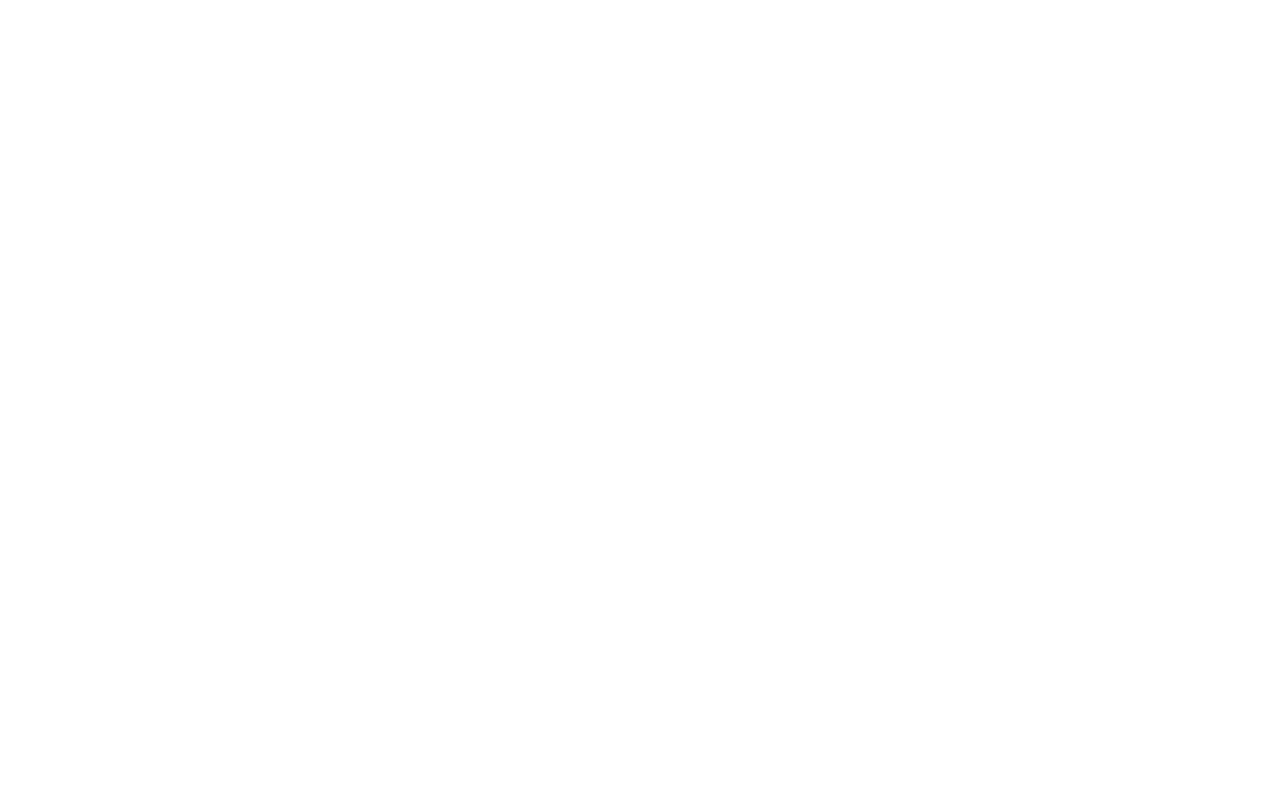
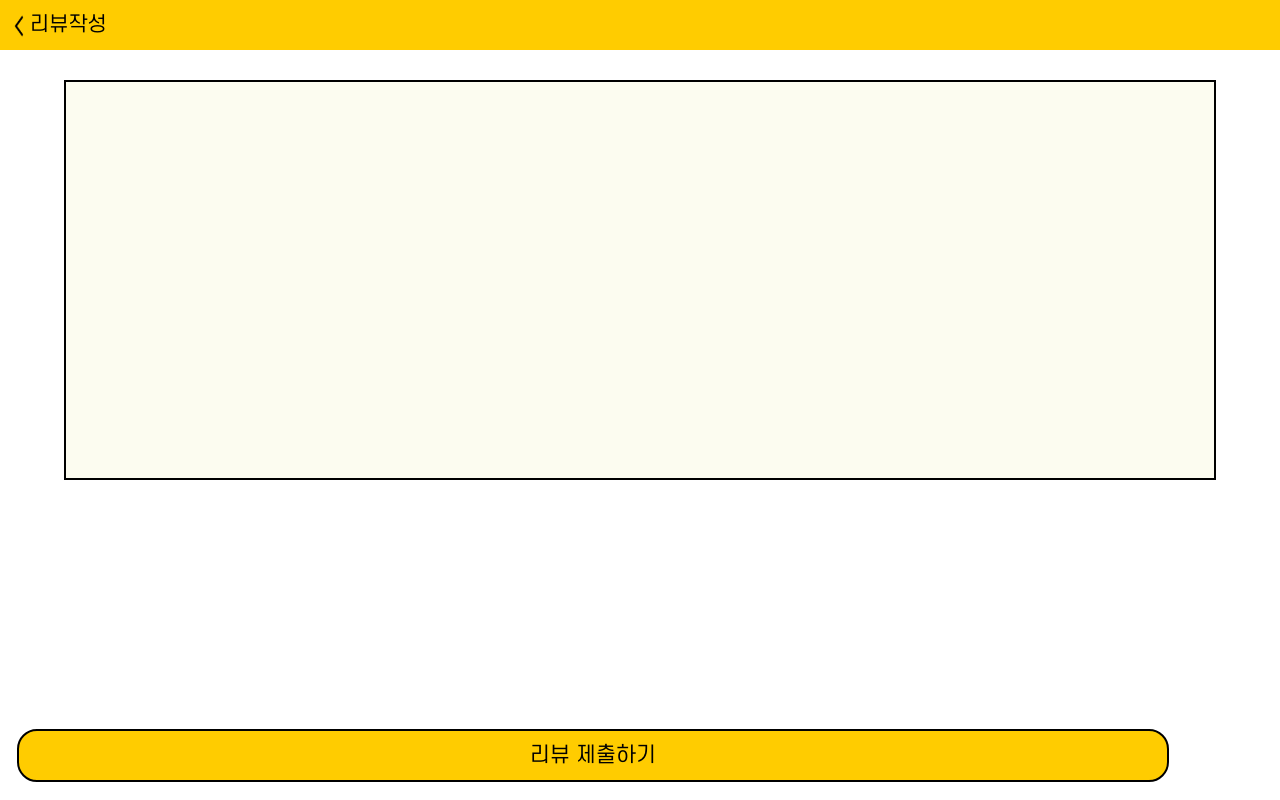
Before and after one commit to pika-two/pika-two-FE, a React (Vite) app: page /reviewPage in a window 1280 px wide. Before the commit this address had no page. Built offline with nearby package versions, Linux system fonts and the light colour scheme.

Commit message:
리뷰 작성 페이지 추가

```diff
--- a/src/App.jsx
+++ b/src/App.jsx
@@ -10,6 +10,7 @@
 import SearchPage from './pages/SearchPage';
 import CompanyInfoPage from './pages/CompanyInfoPage'
 import MyPage from './pages/MyPage';
+import ReviewPage from './pages/ReviewPage';
 function App() {
   return (
   <GlobalPortal.Provider>
@@ -24,6 +25,7 @@
       <Route path="/search/:keyword" element = {<SearchPage/>}></Route>
       <Route path="/company/:id" element={<CompanyInfoPage/>}></Route>
       <Route path="/myPage" element={<MyPage/>}></Route>
+      <Route path="/reviewPage" element={<ReviewPage/>}></Route>
     </Routes>
   </Layout>
 
--- a/src/components/ui/Input.jsx
+++ b/src/components/ui/Input.jsx
@@ -2,14 +2,14 @@
 
 const InputStyled = styled.input`
 width : 90%;
-height : 48px;
+height : ${props => props.height?props.height:'48px'};
 border:2px solid #000000;
 margin:0 auto 10px auto;
 outline:none;
 padding:8px;
 box-sizing:border-box;
 transition:.3s;
-background-color : #f6f6f6;
+background : #fcfcf0;
 :focus{
     border-color:dodgerBlue;
     box-shadow:0 0 8px 0 dodgerBlue;
--- a/src/pages/MyPage.jsx
+++ b/src/pages/MyPage.jsx
@@ -17,7 +17,7 @@
             <Button>일정관리 보기</Button>
             <Button>지원현황 보기</Button>
             <Button>찜한 기업 보기</Button>
-            <Button>리뷰 작성하기</Button>
+            <Button onClick={()=>push('/reviewPage')}>리뷰 작성하기</Button>
         </MyPageCenterBox>
         <MyPageSalary>
             <p style = {{
--- /dev/null
+++ b/src/pages/ReviewPage.jsx
@@ -0,0 +1,29 @@
+import React from 'react'
+import BackIcon from '../components/ui/icon/BackIcon'
+import { useInternalRouter } from "./routing";
+import LeftOnlyHeader from '../components/Composition/LeftOnlyHeader';
+import FixedBottomButton from '../components/ui/FixedBottomButton'
+import Input from '../components/ui/Input';
+import { useState } from 'react';
+import { useEffect } from 'react';
+
+export default function ReviewPage() {
+
+   const {goBack,push} = useInternalRouter();
+   return(
+    <div>
+        <LeftOnlyHeader left={<BackIcon onClick={()=>goBack()}/>} title="리뷰작성"/>
+        <div style = {{
+            display: "flex",
+            justifyContent: "center",
+            marginTop: "30px",
+        }}>
+            <Input height="50vh"
+            background = "#fffcab"/>
+        </div>
+        <FixedBottomButton onClick={()=>{push('/incomeConnect')}} background="#FFCC00">리뷰 제출하기</FixedBottomButton>
+
+    </div>
+   )
+
+}
```
